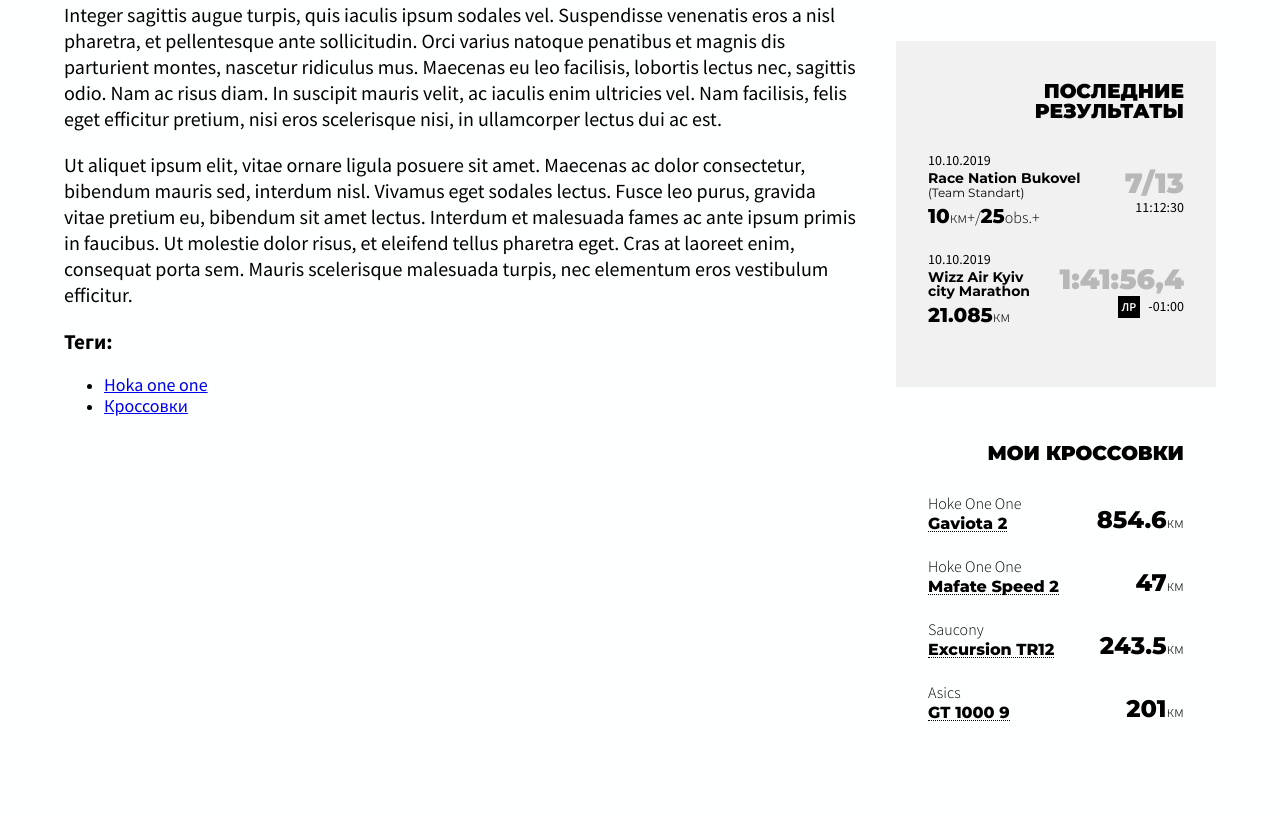
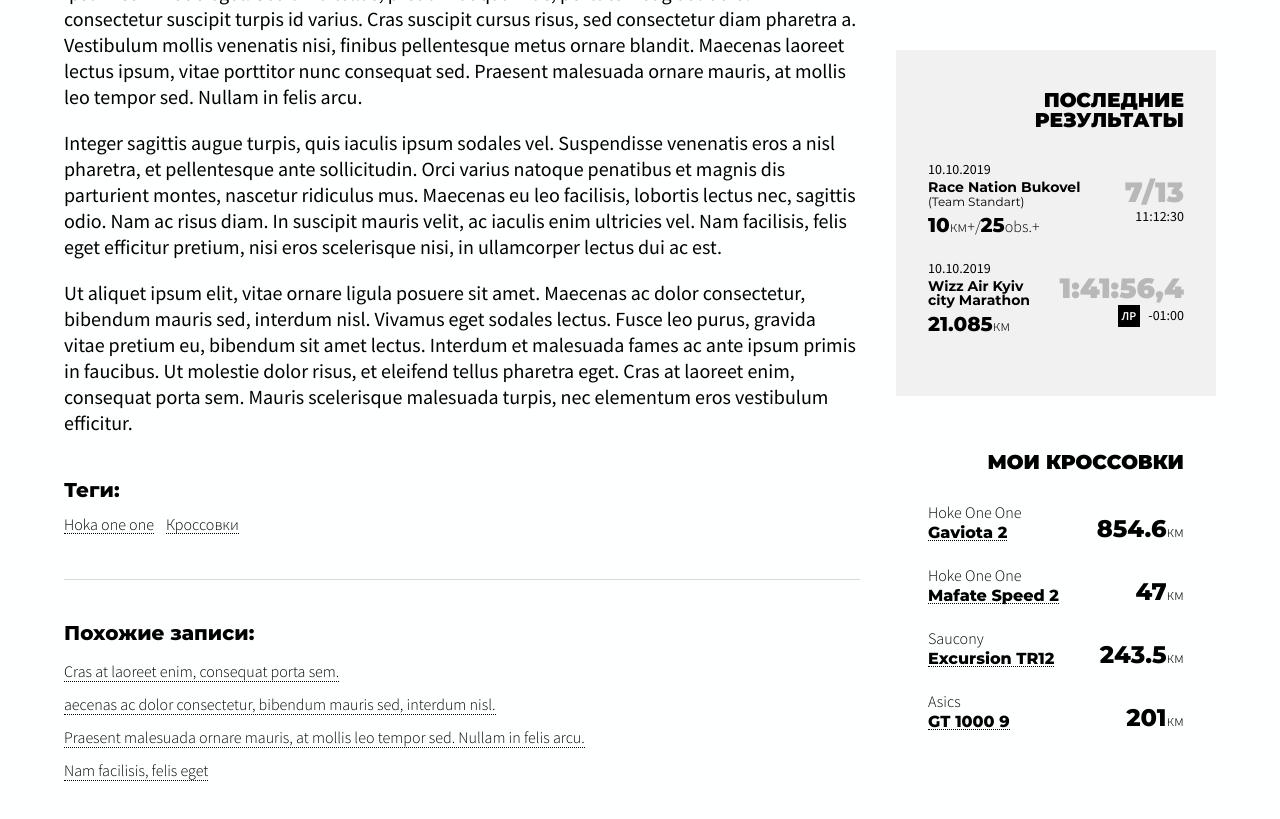
Before and after one commit to Janosense/run.frontend, a website: page app/single.html in a window 1280 px wide. Shown: the part 887-1706 px from the top of the page. Drawn offline with nearby package versions, Linux system fonts and the light colour scheme; files that its build step writes are made by us from their sources.

Commit message:
Refactoring. Fixed bugs.

```diff
--- a/app/single.html
+++ b/app/single.html
@@ -16,6 +16,7 @@
 <header class="header">
   <div class="wrapper header__wrapper">
     <h1 class="header__heading">Бег любит сильных</h1>
+    <p class="header__caption">персональный блог</p>
   </div>
 </header>
 
@@ -67,7 +68,10 @@
   <article class="article">
     <header class="article__header">
       <span class="article__date">12 октября 2019</span>
-      <h1 class="article__heading">Race Nation Буковель 2019</h1>
+      <h1 class="article__heading">Race Nation Буковель 2019 sefwefw ewf</h1>
+      <p class="article__excerpt">In facilisis scelerisque augue, sed lacinia leo luctus vel. Etiam vestibulum tristique mi, ac venenatis velit
+        varius eu. Donec non massa id mi tincidunt pharetra. Fusce justo urna, ullamcorper ut hendrerit at, tincidunt
+        eget leo.</p>
       <ul class="categories article__categories">
         <li class="categories__item">
           <a href="#" class="categories__link">Экипировка</a>
@@ -121,6 +125,24 @@
           </li>
           <li class="tags__item">
             <a href="#" class="tags__link">Кроссовки</a>
+          </li>
+        </ul>
+      </section>
+
+      <section class="similar-posts">
+        <h3 class="similar-posts__heading">Похожие записи:</h3>
+        <ul class="similar-posts__list">
+          <li class="similar-posts__item">
+            <a href="#" class="similar-posts__link">Cras at laoreet enim, consequat porta sem.</a>
+          </li>
+          <li class="similar-posts__item">
+            <a href="#" class="similar-posts__link">aecenas ac dolor consectetur, bibendum mauris sed, interdum nisl.</a>
+          </li>
+          <li class="similar-posts__item">
+            <a href="#" class="similar-posts__link">Praesent malesuada ornare mauris, at mollis leo tempor sed. Nullam in felis arcu.</a>
+          </li>
+          <li class="similar-posts__item">
+            <a href="#" class="similar-posts__link">Nam facilisis, felis eget</a>
           </li>
         </ul>
       </section>
--- a/app/styles/blocks/_article.scss
+++ b/app/styles/blocks/_article.scss
@@ -30,9 +30,22 @@
   }
 }
 
+.article__excerpt {
+  width: 80%;
+  margin: 0 0 16px;
+  font-weight: 300;
+}
+
 .article__content {
+  margin-bottom: 40px;
   font-weight: 400;
   font-size: 20px;
   line-height: 1.3;
-  color: #000
+  color: #000;
+
+  p {
+    &:last-child {
+      margin-bottom: 0;
+    }
+  }
 }
--- a/app/styles/blocks/_header.scss
+++ b/app/styles/blocks/_header.scss
@@ -30,21 +30,18 @@
   text-transform: uppercase;
 
   @media (min-width: 1919px) {
-    font-size: 64px;
+    font-size: 84px;
+    //line-height: 0.68;
   }
 }
 
 .header__caption {
-  flex-shrink: 0;
-  width: 100%;
-  margin: 0 0 auto;
-  padding-top: 2px;
-  font-weight: 400;
+  position: absolute;
+  bottom: 0;
+  right: 64px;
+  display: block;
+  margin: 0;
+  font-weight: 300;
   font-size: 20px;
-  color: #ffffff;
-  text-transform: uppercase;
-
-  @media (min-width: 1919px) {
-    font-size: 24px;
-  }
+  color: #000;
 }
--- a/app/styles/blocks/_main-nav.scss
+++ b/app/styles/blocks/_main-nav.scss
@@ -20,7 +20,7 @@
 .main-nav__link {
   display: block;
   padding: 12px 0;
-  font-size: 18px;
+  font-size: 16px;
   font-weight: 400;
   text-transform: uppercase;
   text-decoration: none;
--- /dev/null
+++ b/app/styles/blocks/_similar-posts.scss
@@ -0,0 +1,30 @@
+.similar-posts__heading {
+  margin: 0 0 16px;
+  font-family: 'Montserrat', sans-serif;
+  font-size: 20px;
+  font-weight: 800;
+}
+
+.similar-posts__list {
+  list-style-type: none;
+  margin: 0;
+  padding: 0;
+}
+
+.similar-posts__item {
+  margin-bottom: 12px;
+
+  &:last-child {
+    margin-bottom: 0;
+  }
+}
+
+.similar-posts__link {
+  //font-family: "Montserrat", sans-serif;
+  font-size: 16px;
+  font-weight: 300;
+  text-decoration: none;
+  color: #000;
+  border-bottom: 1px dotted #000;
+
+}
--- /dev/null
+++ b/app/styles/blocks/_tags.scss
@@ -0,0 +1,40 @@
+.tags {
+  margin-bottom: 40px;
+  padding-bottom: 40px;
+  border-bottom: 1px solid rgba(0, 0, 0, 0.15);
+}
+
+.tags__heading {
+  margin: 0 0 12px;
+  font-family: 'Montserrat', sans-serif;
+  font-size: 20px;
+  font-weight: 800;
+}
+
+.tags__list {
+  list-style-type: none;
+  display: flex;
+  align-items: baseline;
+  margin: 0;
+  padding: 0
+}
+
+.tags__item {
+  margin-right: 12px;
+  margin-bottom: 4px;
+
+  &:last-child {
+    margin-right: 0;
+  }
+}
+
+.tags__link {
+  position: relative;
+  display: inline-block;
+  font-size: 16px;
+  font-weight: 300;
+  line-height: 1;
+  text-decoration: none;
+  color: #000;
+  border-bottom: 1px dotted #000;
+}
--- a/app/styles/blocks/_training.scss
+++ b/app/styles/blocks/_training.scss
@@ -2,7 +2,7 @@
   flex-shrink: 0;
   width: 40%;
   height: 100%;
-  padding: 32px 28px 0 0;
+  padding: 0 28px 0 0;
   box-sizing: border-box;
 
   @media (min-width: 1919px) {
--- a/app/styles/blocks/_wrapper.scss
+++ b/app/styles/blocks/_wrapper.scss
@@ -24,7 +24,7 @@
     padding: 0 64px;
 
     &--two-cols {
-      padding-top: 52px;
+      padding-top: 64px;
       padding-bottom: 52px;
     }
   }
@@ -33,7 +33,7 @@
     max-width: 1500px;
 
     &--two-cols {
-      padding-top: 64px;
+      padding-top: 80px;
       padding-bottom: 64px;
     }
   }
--- a/app/styles/main.scss
+++ b/app/styles/main.scss
@@ -17,6 +17,8 @@
 @import "blocks/main";
 @import "blocks/posts-preview";
 @import "blocks/training";
+@import "blocks/tags";
+@import "blocks/similar-posts";
 
 .tracks {
   position: absolute;
```
Also changed, not shown: app/index.html (+1 -1 lines).
